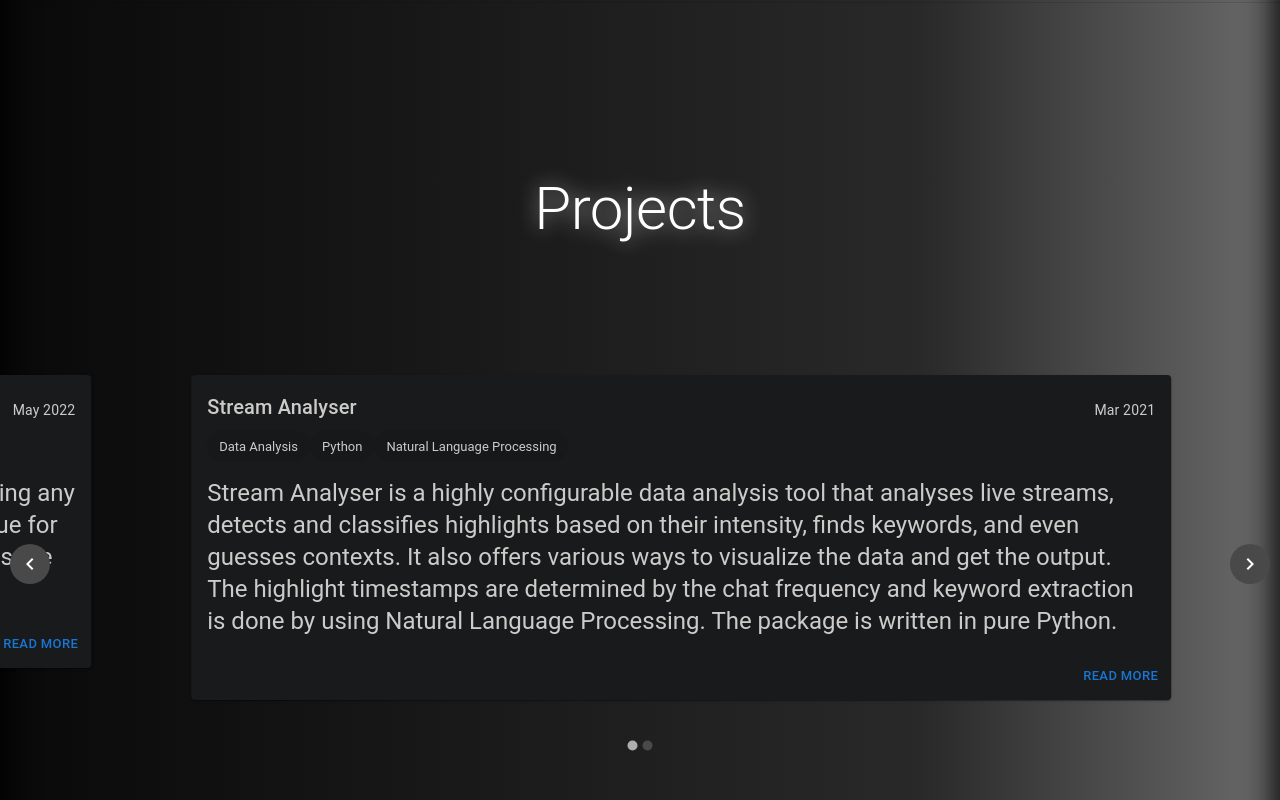
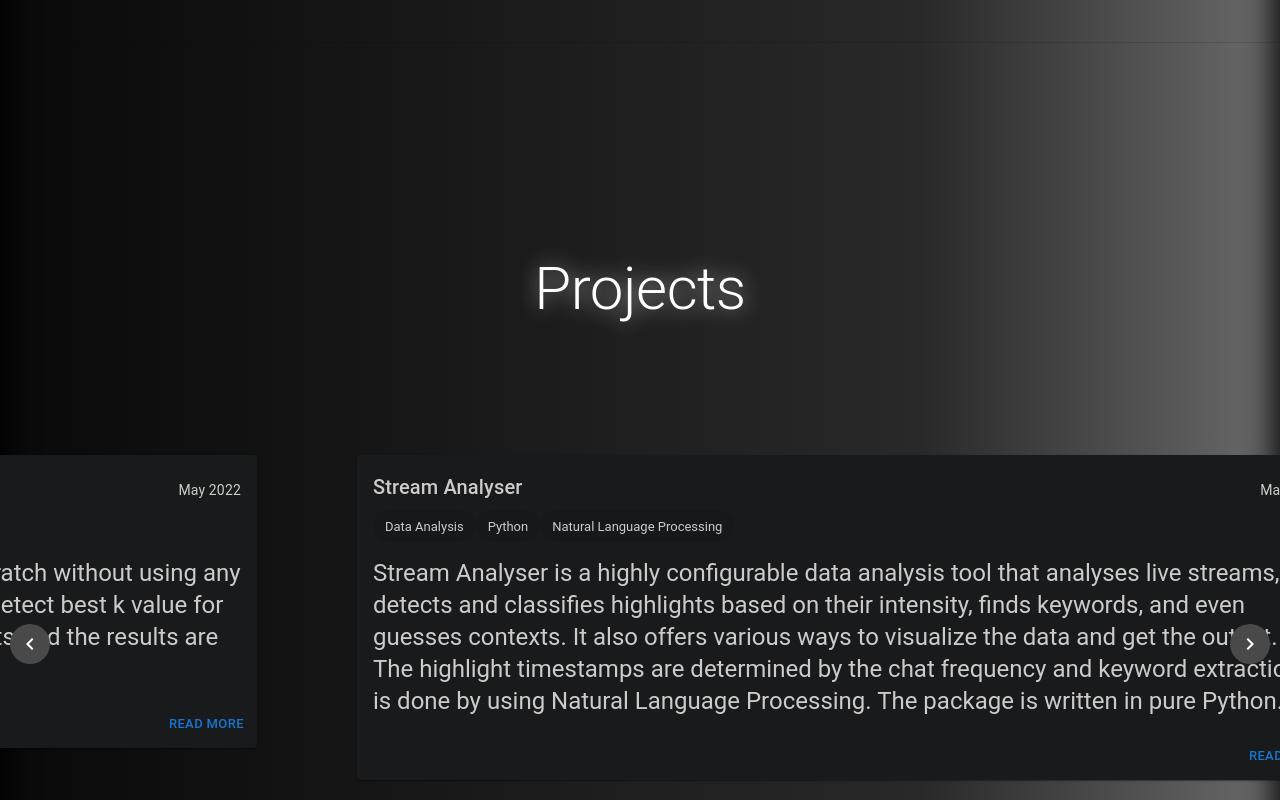
Before and after one commit to emso-c/portfolio, a React (Create React App) app: page / in a window 1280 px wide. Shown: the part 1600-2400 px from the top of the page. Built offline with nearby package versions, Linux system fonts and the light colour scheme; no server answers.

Commit message:
Adjust body spacing

```diff
--- a/src/Components/Body.js
+++ b/src/Components/Body.js
@@ -14,7 +14,7 @@
         return (
             <Container maxWidth="0" disableGutters>
                 <Box display="flex" justifyContent="center" style={{background: "linear-gradient(90deg, rgba(9,9,9,1) 0%, rgba(41,41,41,1) 72%, rgba(102,102,102,1) 98%, rgba(111,111,111,1) 100%)", boxShadow: "0px -30px 30px 8px rgba(0,0,0,0.9) inset"}} >
-                    <Stack width="100%" spacing={15} divider={<Divider orientation="horizontal" flexItem />}>
+                    <Stack width="100%" spacing={20} divider={<Divider orientation="horizontal" flexItem />}>
                         <Profile lang={this.props.lang}></Profile>
                         <Projects lang={this.props.lang}></Projects>
                         <Blog lang={this.props.lang}></Blog>
```
